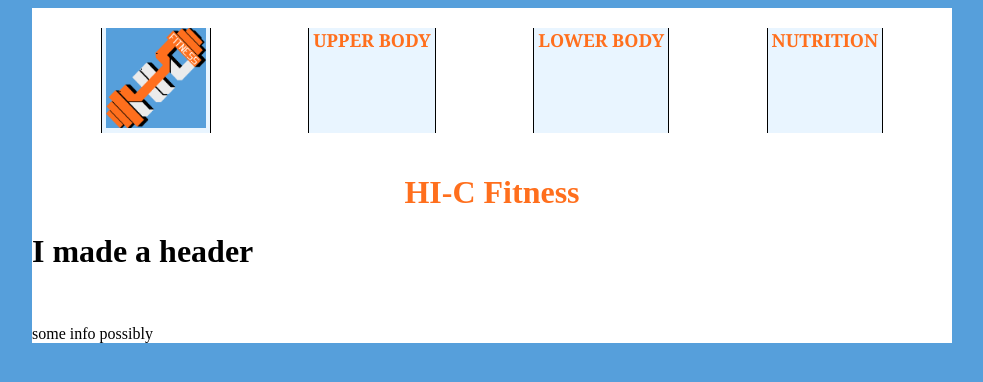
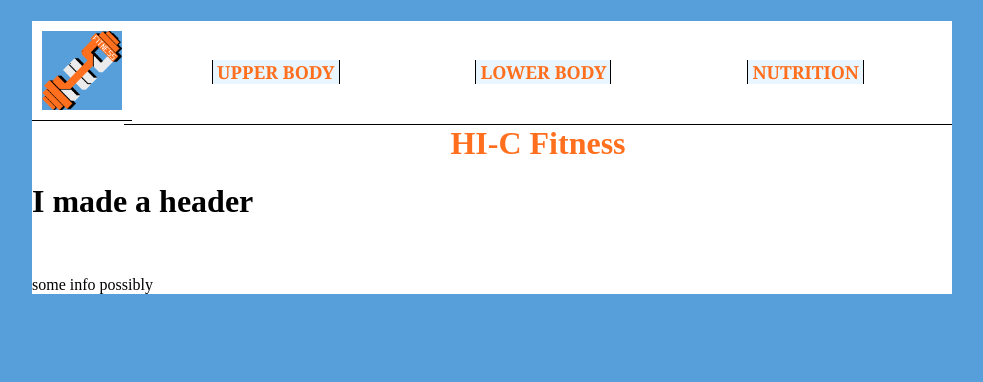
Before and after one commit to gwstallsmith/HI-C-Fitness, a plain HTML site: page index.html in a window 1280 px wide. Shown: the whole page, without its empty margins (148-1131 px from the left). Drawn offline with Linux system fonts and the light colour scheme.

Commit message:
index work

```diff
--- a/index.css
+++ b/index.css
@@ -35,7 +35,7 @@ imghead {
     height:100px;
 }
 
-header ul {
+nav ul {
     padding: 20px; margin: 0px;
     list-style: none;
     text-transform: uppercase;
@@ -46,7 +46,7 @@ header ul {
 
 }
 
-header li {
+nav li {
 
     background: #e9f5ff;
 
@@ -56,7 +56,7 @@ header li {
     border-right: 1px solid black;
 }
 
-header a:link {
+nav a:link {
     font-weight: bold;
     text-decoration: none;
 }
@@ -102,3 +102,22 @@ nav ul li a {
     font-size: 18px;
     padding: 8px 4px;
 }
+
+div.leftNav {
+    float: left;
+    width: 10%;
+}
+
+div.rightNav {
+    float: right;
+    width: 90%;
+    padding-bottom: 19.5px;
+    padding-top: 19px;
+    border-bottom: 1px solid black;
+}
+
+div.leftNav img {
+    padding: 10px;
+    border-bottom: 1px solid black;
+
+}
--- a/index.html
+++ b/index.html
@@ -13,9 +13,12 @@
 <body style="background-color:#569fdb;">
   <main>
     <header>
-      <nav>
+      <div class="leftNav">
+        <a href="index.html"><img src="assets\hicFitnessLogo.png" alt="HI-C Fitness Logo" class="logo"></a>
+      </div>
+      <div class="rightNav">
+        <nav>
         <ul>
-          <li><a href="index.html"><img src="assets\hicFitnessLogo.png" alt="HI-C Fitness Logo" class="logo"></a></li>
           <li><a href="upperBody.html">Upper Body</a></li>
           <li><a href="lowerBody.html">Lower Body</a></li>
           <li><a href="#">Nutrition</a>
@@ -26,6 +29,7 @@
           </li>
         </ul>
       </nav>
+      </div>
       <imghead>
       <h1 style="color:#ff6f1d">HI-C Fitness</h1>
 
```
Also changed, not shown: nutrition.html (deleted, +0 -23 lines), vegan.html (+8 -1 lines).
